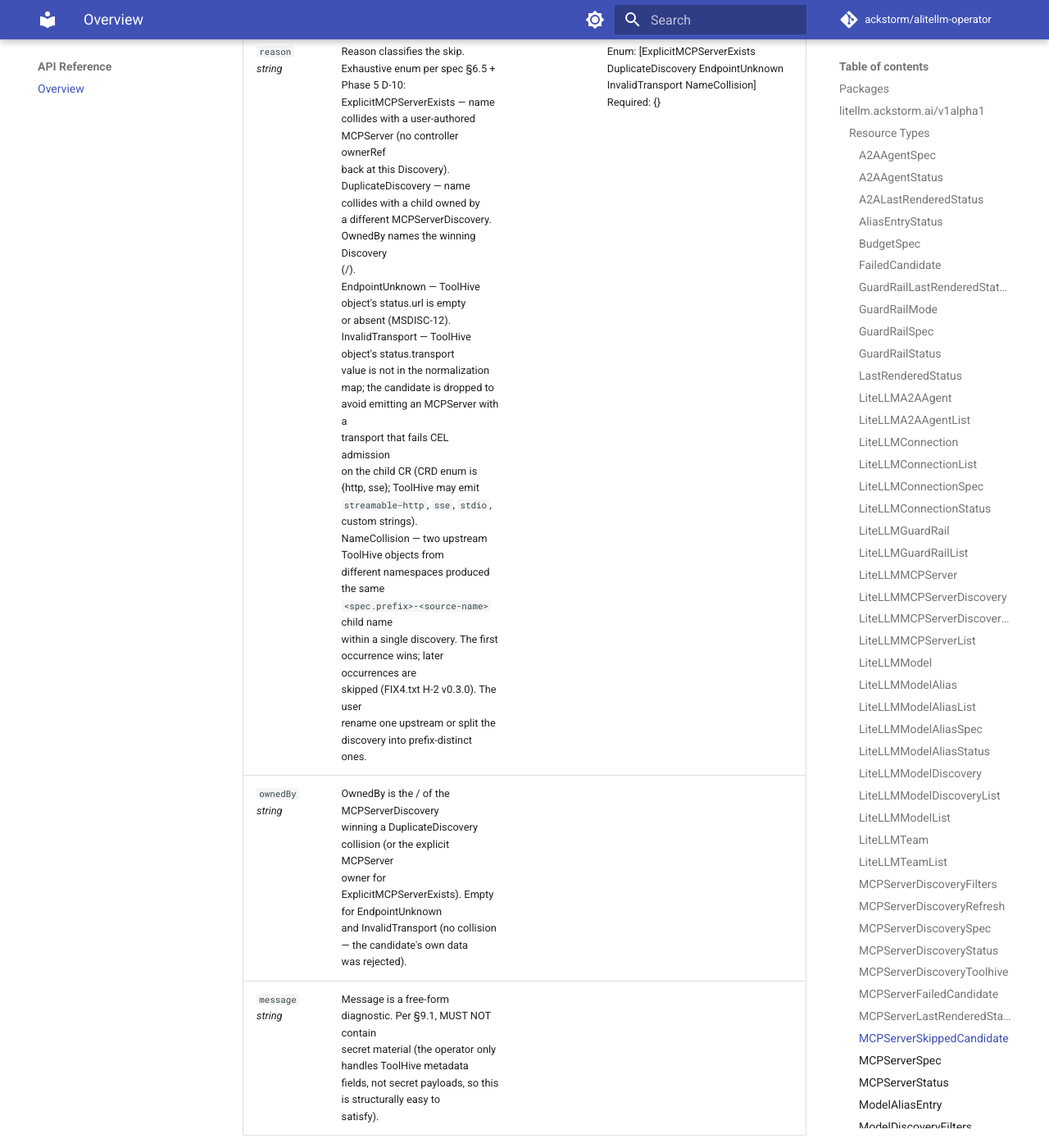
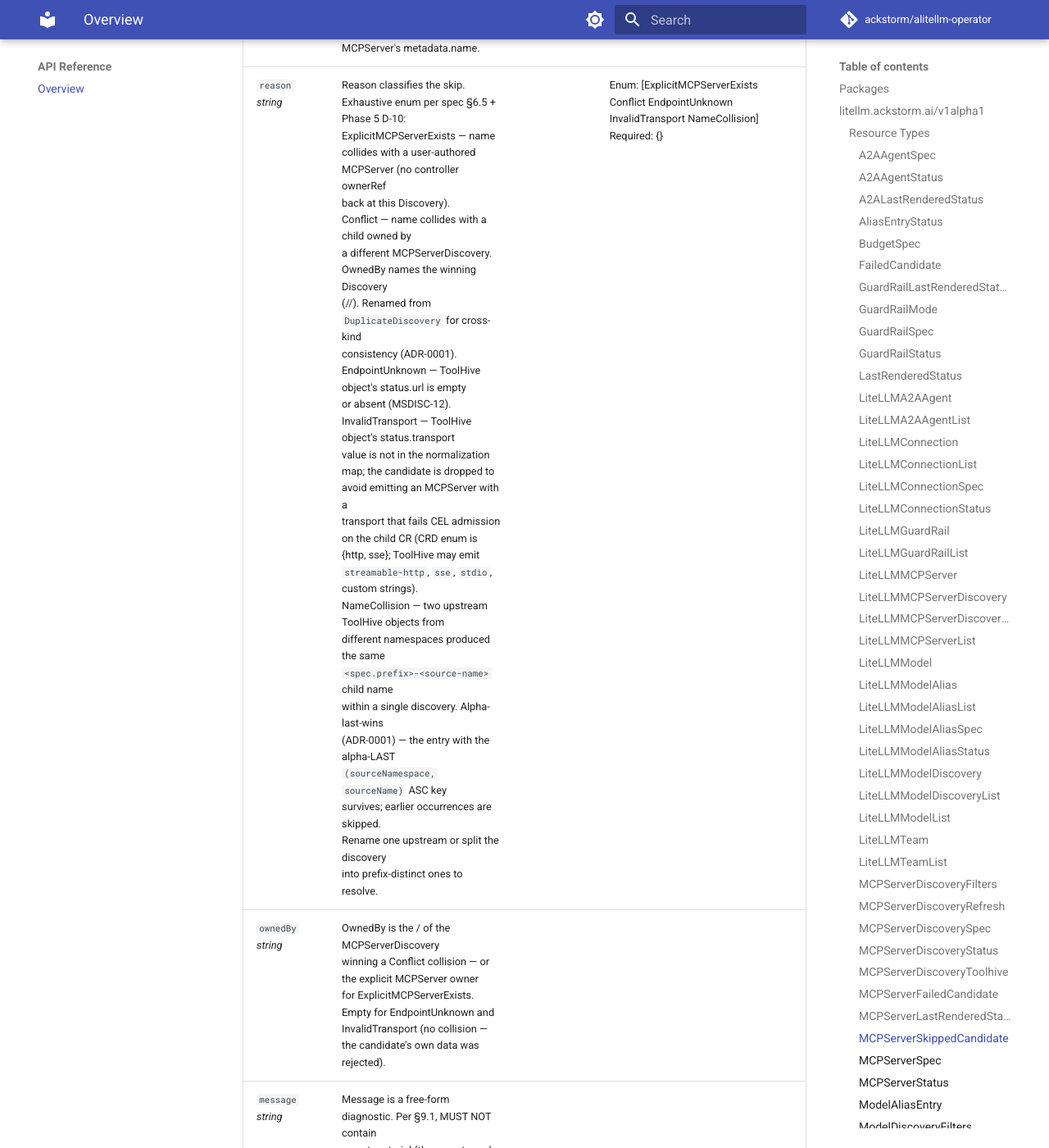
Before and after one commit to ackstorm/alitellm-operator, an MkDocs documentation site: the page built from docs/api-reference/litellm.ackstorm.ai.md, in a window 1280 px wide and 1400 px high, scrolled down 53331 px. Shown: the whole window at 82% size. Built offline with MkDocs 1.6.1 and Material for MkDocs 9.7.7, drawn with Linux system fonts in a browser that asks for light colours; comment, search, counter and statistics services are not loaded; the version menu is left out; some of the changed text lies outside the part shown.

Commit message:
feat!: rename SkippedCandidate Reason DuplicateDiscovery → Conflict (#38)
* feat!: rename SkippedCandidate Reason DuplicateDiscovery to Conflict

ADR-0001 cross-kind consistency. Both LiteLLMModelDiscovery and
LiteLLMMCPServerDiscovery skippedCandidates[].reason enum value
`DuplicateDiscovery` is renamed to `Conflict` — the same Reason
value used by the per-CR resolver (Ready=False, Reason=Conflict)
introduced in PR #37.

Scope:
- CRD enum (api/litellm/v1alpha1/*discovery_types.go + regenerated
  config/crd/bases/*.yaml + docs/api-reference/litellm.ackstorm.ai.md).
- Controller skippedCandidate constructors in both Discovery kinds.
- Prometheus label value (internal/metrics/metrics.go
  discoverySkippedReasons enum).
- Existing envtest (TestModelDiscovery_AC_CF3_Conflict, renamed from
  _AC_CF3_DuplicateDiscovery) and unit test fixture.
- User-guide docs/user-guide/model-discovery.md.

BREAKING: dashboards, alerts, and kubectl jq queries matching on
the old DuplicateDiscovery value must switch to Conflict.

Behavior unchanged in this PR: cross-Discovery collisions are still
resolved first-create-wins (the alpha-first Discovery keeps ownership;
the alpha-second records a Reason=Conflict skip). Alpha-last-wins
ownership transfer between Discoveries is deferred to a follow-up PR
because it requires an explicit get-then-update path to replace
metadata.ownerReferences across field managers.

* docs(changelog): drop stale follow-up note (this PR closes it)

```diff
--- a/docs/api-reference/litellm.ackstorm.ai.md
+++ b/docs/api-reference/litellm.ackstorm.ai.md
@@ -1107,7 +1107,7 @@ _Appears in:_
 | `discoveredCount` _integer_ | DiscoveredCount is the size of the post-filter candidate set on<br />the most recent successful refresh (filtered-out IDs are NOT<br />counted). Maintains the invariant noted on<br />MCPServerDiscoveryStatus's godoc above. | 0 |  |
 | `generatedCount` _integer_ | GeneratedCount is len(GeneratedChildren) — the number of child<br />MCPServer CRs the Discovery currently owns (SSA-applied with<br />ownerReferences[controller=true, blockOwnerDeletion=true] +<br />labels[litellm.ackstorm.ai/generated-by=<this>]). | 0 |  |
 | `generatedChildren` _string array_ | GeneratedChildren lists the metadata.name of every owned child<br />MCPServer CR (sorted for deterministic kubectl get -o yaml<br />output). On the next reconcile, the reconciler uses a label-<br />selector (litellm.ackstorm.ai/generated-by=<this>) for ACTUAL<br />ownership enumeration; this list is a status echo for human<br />inspection, not the source of truth. |  |  |
-| `skippedCandidates` _[MCPServerSkippedCandidate](#mcpserverskippedcandidate) array_ | SkippedCandidates records candidates that were NOT generated as<br />child MCPServers because of K8s-native conflict resolution OR<br />because of a Discovery-side validation skip. Each entry names<br />the candidate and the reason.<br />Reason enum per spec §6.5 + Phase 5 D-10 (exhaustive):<br />ExplicitMCPServerExists — a child with the same name already<br />exists and its controller ownerRef<br />does NOT point at this Discovery.<br />DuplicateDiscovery — a child with the same name exists and<br />is owned by a DIFFERENT Discovery<br />(structurally rare under dotted naming).<br />OwnedBy names the winner.<br />EndpointUnknown — the ToolHive object has empty/absent<br />status.url (MSDISC-12).<br />InvalidTransport — the ToolHive object's status.transport<br />value is not in the normalization map<br />(`streamable-http → http`, `sse → sse`,<br />absent → `http`). Anything else<br />(e.g. `stdio`, `unknown`, custom) is<br />skipped. Added per Phase 5 D-10. |  |  |
+| `skippedCandidates` _[MCPServerSkippedCandidate](#mcpserverskippedcandidate) array_ | SkippedCandidates records candidates that were NOT generated as<br />child MCPServers because of K8s-native conflict resolution OR<br />because of a Discovery-side validation skip. Each entry names<br />the candidate and the reason.<br />Reason enum per spec §6.5 + Phase 5 D-10 (exhaustive):<br />ExplicitMCPServerExists — a child with the same name already<br />exists and its controller ownerRef<br />does NOT point at this Discovery.<br />Conflict — a child with the same name exists and<br />is owned by a DIFFERENT Discovery.<br />OwnedBy names the winner. Renamed from<br />`DuplicateDiscovery` for cross-kind<br />consistency (ADR-0001).<br />EndpointUnknown — the ToolHive object has empty/absent<br />status.url (MSDISC-12).<br />InvalidTransport — the ToolHive object's status.transport<br />value is not in the normalization map<br />(`streamable-http → http`, `sse → sse`,<br />absent → `http`). Anything else<br />(e.g. `stdio`, `unknown`, custom) is<br />skipped. Added per Phase 5 D-10. |  |  |
 | `failedCandidates` _[MCPServerFailedCandidate](#mcpserverfailedcandidate) array_ | FailedCandidates records candidates whose SSA write to the K8s<br />apiserver failed for a reason other than name collision. Each<br />entry names the candidate and the reason.<br />Reason enum (single-valued under `_FINALv3`):<br />ChildCRWriteFailed — the K8s apiserver rejected the SSA patch<br />(server timeout, rate-limit, service<br />unavailable, SSA field conflict, etc.). |  |  |
 | `lastRefreshAt` _[Time](https://kubernetes.io/docs/reference/generated/kubernetes-api/v/#time-v1-meta)_ | LastRefreshAt is the timestamp of the most recent SUCCESSFUL<br />ToolHive-list reconcile (NOT every reconcile attempt — transient<br />failures do not update this field). Mirrors Phase 4<br />ModelDiscoveryStatus.LastRefreshAt semantics. |  |  |
 
@@ -1211,8 +1211,8 @@ _Appears in:_
 | Field | Description | Default | Validation |
 | --- | --- | --- | --- |
 | `name` _string_ | Name is the candidate dotted three-part name<br />(`<discovery-name>.<toolhive-namespace>.<toolhive-name>`) that<br />would have become the child MCPServer's metadata.name. |  | MinLength: 1 <br />Required: \{\} <br /> |
-| `reason` _string_ | Reason classifies the skip. Exhaustive enum per spec §6.5 +<br />Phase 5 D-10:<br />ExplicitMCPServerExists — name collides with a user-authored<br />MCPServer (no controller ownerRef<br />back at this Discovery).<br />DuplicateDiscovery — name collides with a child owned by<br />a different MCPServerDiscovery.<br />OwnedBy names the winning Discovery<br />(<namespace>/<name>).<br />EndpointUnknown — ToolHive object's status.url is empty<br />or absent (MSDISC-12).<br />InvalidTransport — ToolHive object's status.transport<br />value is not in the normalization<br />map; the candidate is dropped to<br />avoid emitting an MCPServer with a<br />transport that fails CEL admission<br />on the child CR (CRD enum is<br />\{http, sse\}; ToolHive may emit<br />`streamable-http`, `sse`, `stdio`,<br />custom strings).<br />NameCollision — two upstream ToolHive objects from<br />different namespaces produced the same<br />`<spec.prefix>-<source-name>` child name<br />within a single discovery. The first<br />occurrence wins; later occurrences are<br />skipped (FIX4.txt H-2 v0.3.0). The user<br />rename one upstream or split the<br />discovery into prefix-distinct ones. |  | Enum: [ExplicitMCPServerExists DuplicateDiscovery EndpointUnknown InvalidTransport NameCollision] <br />Required: \{\} <br /> |
-| `ownedBy` _string_ | OwnedBy is the <namespace>/<name> of the MCPServerDiscovery<br />winning a DuplicateDiscovery collision (or the explicit MCPServer<br />owner for ExplicitMCPServerExists). Empty for EndpointUnknown<br />and InvalidTransport (no collision — the candidate's own data<br />was rejected). |  |  |
+| `reason` _string_ | Reason classifies the skip. Exhaustive enum per spec §6.5 +<br />Phase 5 D-10:<br />ExplicitMCPServerExists — name collides with a user-authored<br />MCPServer (no controller ownerRef<br />back at this Discovery).<br />Conflict — name collides with a child owned by<br />a different MCPServerDiscovery.<br />OwnedBy names the winning Discovery<br />(<Kind>/<Name>/<UID>). Renamed from<br />`DuplicateDiscovery` for cross-kind<br />consistency (ADR-0001).<br />EndpointUnknown — ToolHive object's status.url is empty<br />or absent (MSDISC-12).<br />InvalidTransport — ToolHive object's status.transport<br />value is not in the normalization<br />map; the candidate is dropped to<br />avoid emitting an MCPServer with a<br />transport that fails CEL admission<br />on the child CR (CRD enum is<br />\{http, sse\}; ToolHive may emit<br />`streamable-http`, `sse`, `stdio`,<br />custom strings).<br />NameCollision — two upstream ToolHive objects from<br />different namespaces produced the same<br />`<spec.prefix>-<source-name>` child name<br />within a single discovery. Alpha-last-wins<br />(ADR-0001) — the entry with the alpha-LAST<br />`(sourceNamespace, sourceName)` ASC key<br />survives; earlier occurrences are skipped.<br />Rename one upstream or split the discovery<br />into prefix-distinct ones to resolve. |  | Enum: [ExplicitMCPServerExists Conflict EndpointUnknown InvalidTransport NameCollision] <br />Required: \{\} <br /> |
+| `ownedBy` _string_ | OwnedBy is the <namespace>/<name> of the MCPServerDiscovery<br />winning a Conflict collision — or the explicit MCPServer owner<br />for ExplicitMCPServerExists. Empty for EndpointUnknown and<br />InvalidTransport (no collision — the candidate's own data was<br />rejected). |  |  |
 | `message` _string_ | Message is a free-form diagnostic. Per §9.1, MUST NOT contain<br />secret material (the operator only handles ToolHive metadata<br />fields, not secret payloads, so this is structurally easy to<br />satisfy). |  |  |
 
 
@@ -1454,7 +1454,7 @@ _Appears in:_
 | `discoveredCount` _integer_ | DiscoveredCount is the size of the post-filter candidate set on<br />the most recent successful refresh (filtered-out IDs are NOT<br />counted). Maintains the invariant noted on ModelDiscoveryStatus's<br />godoc above. | 0 |  |
 | `generatedCount` _integer_ | GeneratedCount is len(GeneratedChildren) — the number of child<br />Model CRs the Discovery currently owns (SSA-applied with<br />ownerReferences[controller=true, blockOwnerDeletion=true] +<br />labels[litellm.ackstorm.ai/generated-by=<this>]). | 0 |  |
 | `generatedChildren` _string array_ | GeneratedChildren lists the metadata.name of every owned child<br />Model CR (sorted for deterministic kubectl get -o yaml output).<br />On the next reconcile, the reconciler uses a label-selector<br />(litellm.ackstorm.ai/generated-by=<this>) for ACTUAL ownership<br />enumeration; this list is a status echo for human inspection, not<br />the source of truth. |  |  |
-| `skippedCandidates` _[SkippedCandidate](#skippedcandidate) array_ | SkippedCandidates records candidates that were NOT generated as<br />child Models because of K8s-native conflict resolution. Each entry<br />names the candidate and the reason.<br />Reason enum (spec §6.3 line 870 normative — exhaustive):<br />ExplicitModelExists — a child with the same name already exists<br />and its controller ownerRef does NOT point<br />at this Discovery (MDISC-14).<br />DuplicateDiscovery — a child with the same name exists and is<br />owned by a DIFFERENT ModelDiscovery<br />(MDISC-13). OwnedBy names the winner.<br />InvalidDiscoveredName — the candidate's normalized name failed<br />DNS-1123 subdomain validation (MDISC-11). |  |  |
+| `skippedCandidates` _[SkippedCandidate](#skippedcandidate) array_ | SkippedCandidates records candidates that were NOT generated as<br />child Models because of K8s-native conflict resolution. Each entry<br />names the candidate and the reason.<br />Reason enum (spec §6.3 line 870 normative — exhaustive):<br />ExplicitModelExists — a child with the same name already exists<br />and its controller ownerRef does NOT point<br />at this Discovery (MDISC-14).<br />Conflict — a child with the same name exists and is<br />owned by a DIFFERENT ModelDiscovery<br />(MDISC-13). OwnedBy names the winner.<br />Renamed from `DuplicateDiscovery` for<br />cross-kind consistency (ADR-0001).<br />InvalidDiscoveredName — the candidate's normalized name failed<br />DNS-1123 subdomain validation (MDISC-11). |  |  |
 | `failedCandidates` _[FailedCandidate](#failedcandidate) array_ | FailedCandidates records candidates whose SSA write to the K8s<br />apiserver failed for a reason other than name collision. Each<br />entry names the candidate and the reason.<br />Reason enum (spec §6.3 + MDISC-26 _FINALv3 narrowing):<br />ChildCRWriteFailed — the K8s apiserver rejected the SSA patch<br />(server timeout, rate-limit, service<br />unavailable, SSA field conflict, etc.).<br />_FINALv3 narrowed this enum to a SINGLE value (MDISC-26 / D-10):<br />LiteLLMRejected and LiteLLMUnavailable are NOT valid here because<br />Discovery never calls LiteLLM (MDISC-27). Those reasons surface on<br />the child Model's status instead. |  |  |
 | `lastRefreshAt` _[Time](https://kubernetes.io/docs/reference/generated/kubernetes-api/v/#time-v1-meta)_ | LastRefreshAt is the timestamp of the most recent SUCCESSFUL<br />provider-list reconcile (NOT every reconcile attempt — transient<br />failures do not update this field). Mirrors Phase 3's<br />LastRendered.At pattern (model_types.go:237-243). |  |  |
 
@@ -1657,8 +1657,8 @@ _Appears in:_
 | Field | Description | Default | Validation |
 | --- | --- | --- | --- |
 | `name` _string_ | Name is the normalized candidate name (post-prefix +<br />normalization, the value that would have become the child Model's<br />metadata.name). |  | MinLength: 1 <br />Required: \{\} <br /> |
-| `reason` _string_ | Reason classifies the skip. Exhaustive enum per spec §6.3:<br />ExplicitModelExists — name collides with a user-authored Model<br />(no controller ownerRef back at this<br />Discovery) — MDISC-14.<br />DuplicateDiscovery — name collides with a child owned by a<br />different ModelDiscovery — MDISC-13. The<br />OwnedBy field names the winning<br />Discovery (<namespace>/<name>).<br />InvalidDiscoveredName — normalized name failed DNS-1123 subdomain<br />validation — MDISC-11. |  | Enum: [ExplicitModelExists DuplicateDiscovery InvalidDiscoveredName] <br />Required: \{\} <br /> |
-| `ownedBy` _string_ | OwnedBy is the <namespace>/<name> of the ModelDiscovery winning a<br />DuplicateDiscovery collision. Empty for ExplicitModelExists (no<br />Discovery owns the conflicting child) and InvalidDiscoveredName<br />(no collision — the candidate's own name was rejected). |  |  |
+| `reason` _string_ | Reason classifies the skip. Exhaustive enum per spec §6.3:<br />ExplicitModelExists — name collides with a user-authored Model<br />(no controller ownerRef back at this<br />Discovery) — MDISC-14.<br />Conflict — name collides with a child owned by a<br />different ModelDiscovery — MDISC-13.<br />OwnedBy names the winner<br />(<Kind>/<Name>/<UID>). Renamed from<br />`DuplicateDiscovery` for cross-kind<br />consistency (ADR-0001).<br />InvalidDiscoveredName — normalized name failed DNS-1123 subdomain<br />validation — MDISC-11. |  | Enum: [ExplicitModelExists Conflict InvalidDiscoveredName] <br />Required: \{\} <br /> |
+| `ownedBy` _string_ | OwnedBy is the <namespace>/<name> of the ModelDiscovery winning a<br />Conflict collision. Empty for ExplicitModelExists (no Discovery<br />owns the conflicting child) and InvalidDiscoveredName (no<br />collision — the candidate's own name was rejected). |  |  |
 | `message` _string_ | Message is a free-form diagnostic. Per §9.1, MUST NOT contain<br />secret material (no leaked AWS keys, no Anthropic API keys, no<br />Bearer tokens — the post-render canary asserts this). |  |  |
 
 
```
Also changed, not shown: CHANGELOG.md (+19 -6 lines), docs/user-guide/model-discovery.md (+3 -1 lines), 11 other files.
